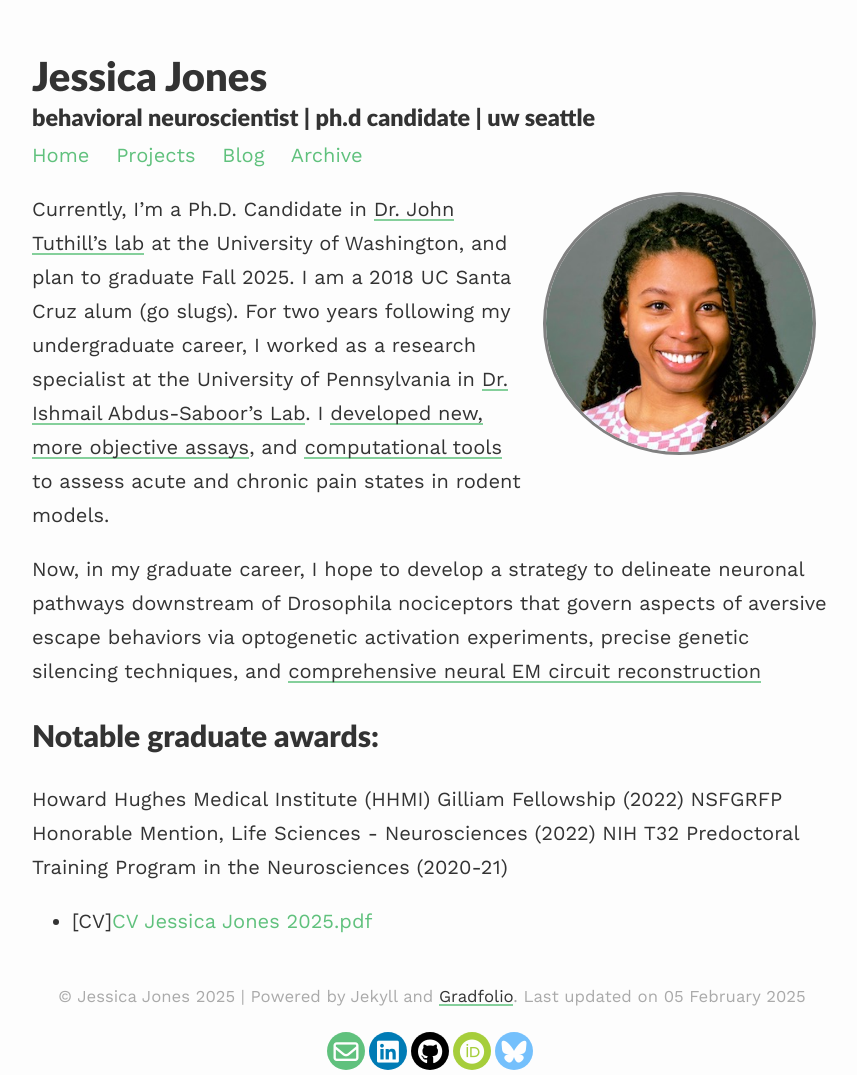
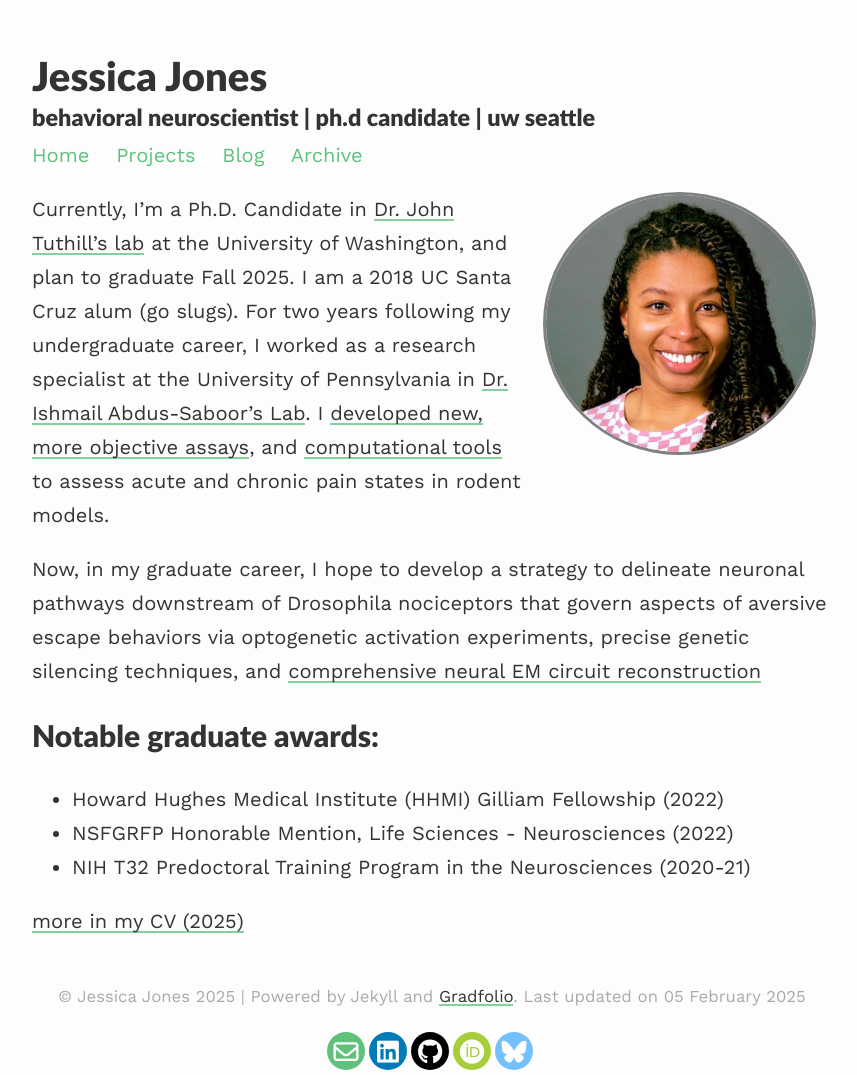
Before and after one commit to jesmjones/jesmjones.github.io, a Jekyll site: the page built from index.md, in a window 1280 px wide. Shown: the whole page, without its empty margins (208-1065 px from the left). Built offline with Jekyll 4.4.1, drawn with Linux system fonts in a browser that asks for light colours.

Commit message:
Update index.md

```diff
--- a/index.md
+++ b/index.md
@@ -13,8 +13,8 @@ Now, in my graduate career, I hope to develop a strategy to delineate neuronal p
 
 
 ## Notable graduate awards:
-Howard Hughes Medical Institute (HHMI) Gilliam Fellowship (2022)
-NSFGRFP Honorable Mention, Life Sciences - Neurosciences (2022)
-NIH T32 Predoctoral Training Program in the Neurosciences (2020-21)
+- Howard Hughes Medical Institute (HHMI) Gilliam Fellowship (2022)
+- NSFGRFP Honorable Mention, Life Sciences - Neurosciences (2022)
+- NIH T32 Predoctoral Training Program in the Neurosciences (2020-21)
 
-- [CV][CV Jessica Jones 2025.pdf](https://github.com/user-attachments/files/18680510/CV.Jessica.Jones.2025.pdf)
+[more in my CV (2025)](https://github.com/user-attachments/files/18680510/CV.Jessica.Jones.2025.pdf)
```
